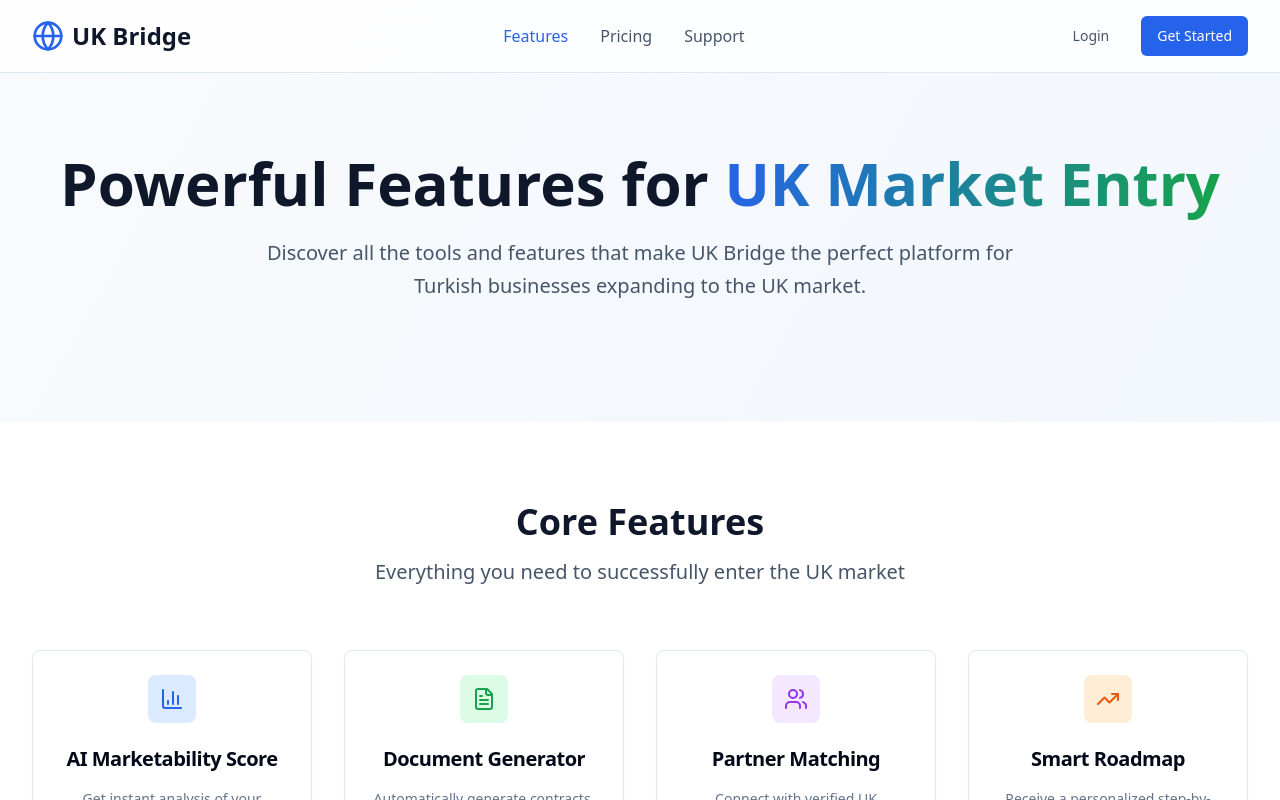
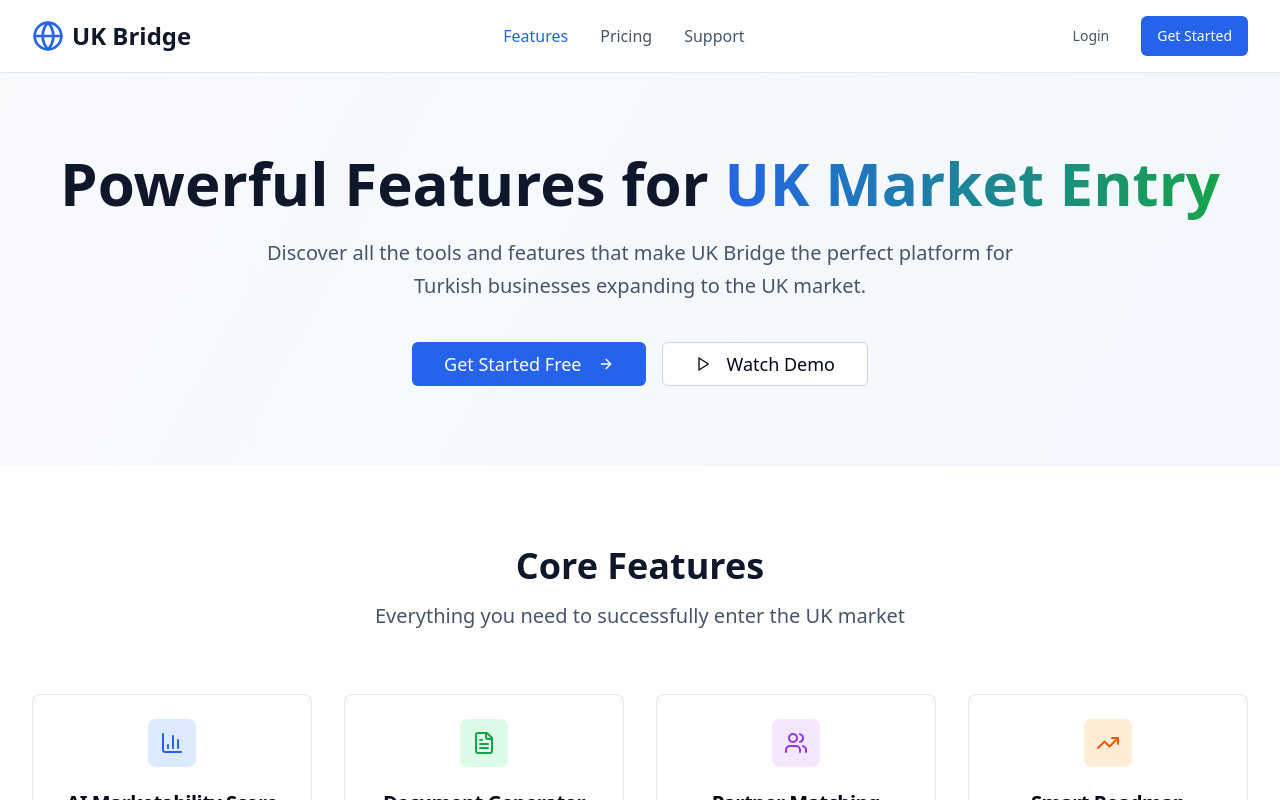
Before and after one commit to muratseyit/bridgeflow, a React (Vite) app: page /features in a window 1280 px wide. Shown: the top 800 px of the page. Built offline with nearby package versions, Linux system fonts and the light colour scheme.

Commit message:
feat: Implement "Watch Demo" button functionality
Adds functionality to the "Watch Demo" button on the Features page to open a demo video in a modal/dialog.

```diff
--- a/src/pages/Features.tsx
+++ b/src/pages/Features.tsx
@@ -1,7 +1,8 @@
 
 import { Card, CardContent, CardDescription, CardHeader, CardTitle } from "@/components/ui/card";
 import { Button } from "@/components/ui/button";
-import { ArrowRight, BarChart3, FileText, Users, Zap, CheckCircle, Globe, TrendingUp, Shield, Clock, Target, Award } from "lucide-react";
+import { Dialog, DialogContent, DialogHeader, DialogTitle, DialogTrigger } from "@/components/ui/dialog";
+import { ArrowRight, BarChart3, FileText, Users, Zap, CheckCircle, Globe, TrendingUp, Shield, Clock, Target, Award, Play } from "lucide-react";
 import { Link } from "react-router-dom";
 import { useState } from "react";
 import { useToast } from "@/hooks/use-toast";
@@ -64,6 +65,36 @@ const Features = () => {
           <p className="text-xl text-slate-600 mb-10 max-w-3xl mx-auto leading-relaxed">
             Discover all the tools and features that make UK Bridge the perfect platform for Turkish businesses expanding to the UK market.
           </p>
+          <div className="flex flex-col sm:flex-row gap-4 justify-center">
+            <Link to="/onboarding">
+              <Button size="lg" className="bg-blue-600 hover:bg-blue-700 text-white px-8 py-4 text-lg">
+                Get Started Free
+                <ArrowRight className="ml-2 h-5 w-5" />
+              </Button>
+            </Link>
+            <Dialog>
+              <DialogTrigger asChild>
+                <Button variant="outline" size="lg" className="px-8 py-4 text-lg border-slate-300">
+                  <Play className="mr-2 h-5 w-5" />
+                  Watch Demo
+                </Button>
+              </DialogTrigger>
+              <DialogContent className="max-w-4xl w-full">
+                <DialogHeader>
+                  <DialogTitle className="text-2xl font-bold text-center">UK Bridge Platform Demo</DialogTitle>
+                </DialogHeader>
+                <div className="aspect-video bg-slate-100 rounded-lg flex items-center justify-center">
+                  <div className="text-center">
+                    <Play className="h-16 w-16 text-slate-400 mx-auto mb-4" />
+                    <p className="text-slate-600 text-lg">Demo video will be embedded here</p>
+                    <p className="text-slate-500 text-sm mt-2">
+                      This would typically contain an embedded video player showing the platform features
+                    </p>
+                  </div>
+                </div>
+              </DialogContent>
+            </Dialog>
+          </div>
         </div>
       </section>
 
```
